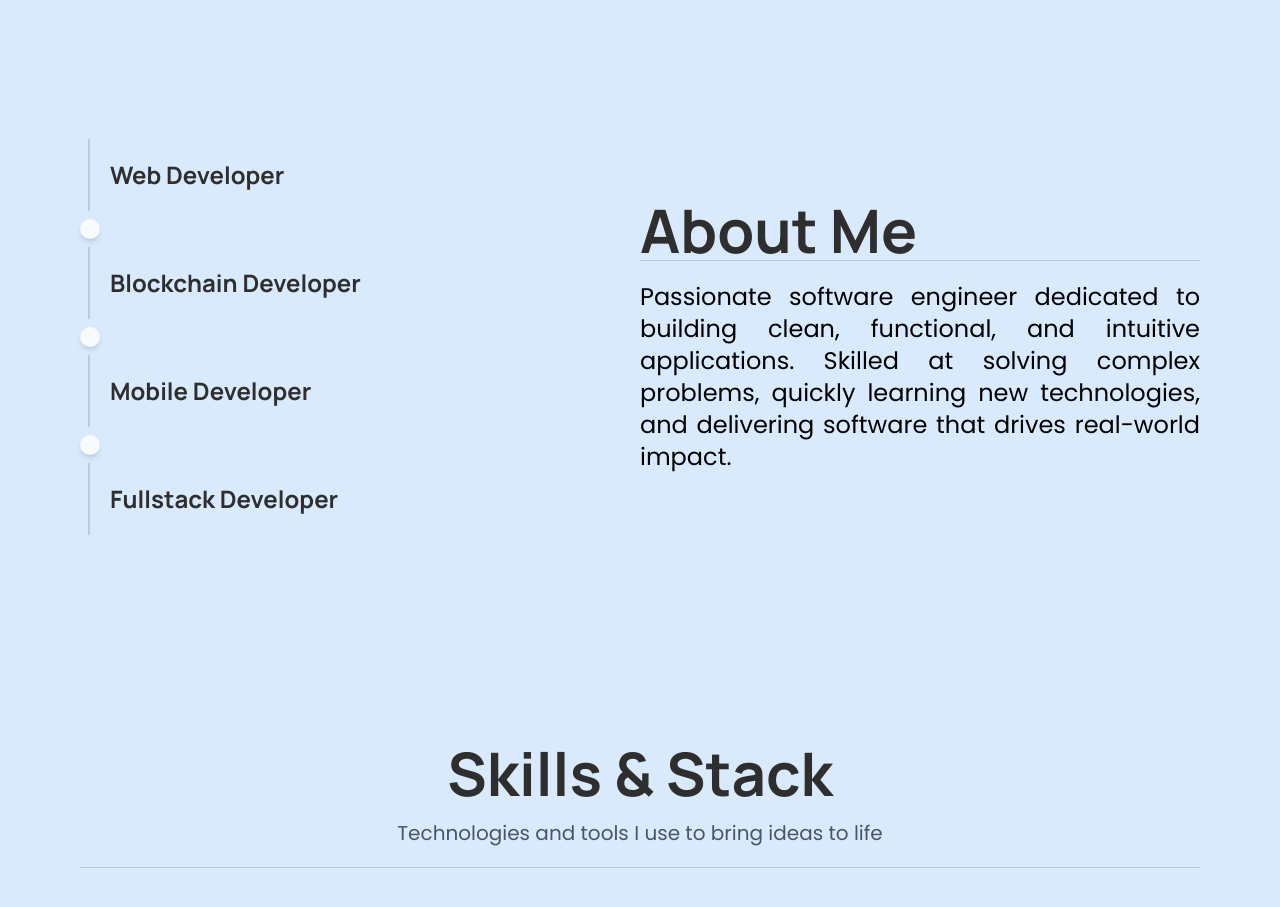
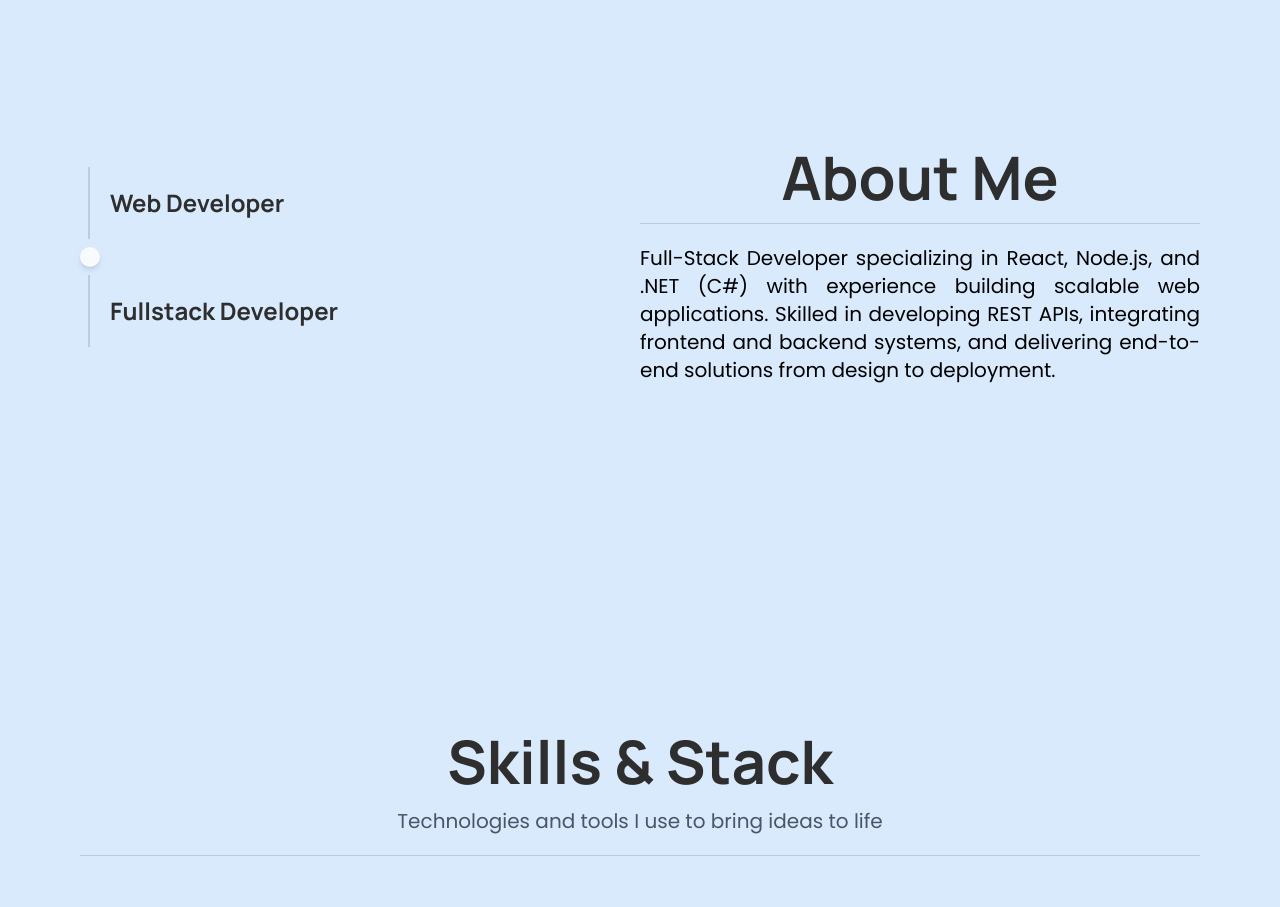
Before and after one commit to Lolillya/new-portfolio, a React (Vite) app: page / in a window 1280 px wide. Shown: the part 980-1887 px from the top of the page. Built offline with nearby package versions, Linux system fonts and the light colour scheme.

Commit message:
updated about me section

```diff
--- a/src/components/about-me.tsx
+++ b/src/components/about-me.tsx
@@ -10,17 +10,17 @@ export const AboutMe = () => {
 
             <div className="w-5 h-5 bg-base-white rounded-full shadow-md" />
 
-            <div className="border-l-2 border-border p-5 ml-2 my-2">
+            {/* <div className="border-l-2 border-border p-5 ml-2 my-2">
               <span className="text-2xl font-header">Blockchain Developer</span>
-            </div>
+            </div> */}
 
-            <div className="w-5 h-5 bg-base-white rounded-full shadow-md" />
+            {/* <div className="w-5 h-5 bg-base-white rounded-full shadow-md" /> */}
 
-            <div className="border-l-2 border-border p-5 ml-2 my-2">
+            {/* <div className="border-l-2 border-border p-5 ml-2 my-2">
               <span className="text-2xl font-header">Mobile Developer</span>
-            </div>
+            </div> */}
 
-            <div className="w-5 h-5 bg-base-white rounded-full shadow-md" />
+            {/* <div className="w-5 h-5 bg-base-white rounded-full shadow-md" /> */}
 
             <div className="border-l-2 border-border p-5 ml-2 my-2">
               <span className="text-2xl font-header">Fullstack Developer</span>
@@ -28,16 +28,17 @@ export const AboutMe = () => {
           </div>
 
           <div className="w-full flex flex-col gap-5">
-            <span className="text-6xl border-b border-border font-header">
+            <span className="text-6xl border-b border-border font-header text-center py-4">
               About Me
             </span>
 
             <div>
-              <p className="text-2xl text-justify">
-                Passionate software engineer dedicated to building clean,
-                functional, and intuitive applications. Skilled at solving
-                complex problems, quickly learning new technologies, and
-                delivering software that drives real-world impact.
+              <p className="text-xl text-justify">
+                Full-Stack Developer specializing in React, Node.js, and .NET
+                (C#) with experience building scalable web applications. Skilled
+                in developing REST APIs, integrating frontend and backend
+                systems, and delivering end-to-end solutions from design to
+                deployment.
               </p>
             </div>
           </div>
```
